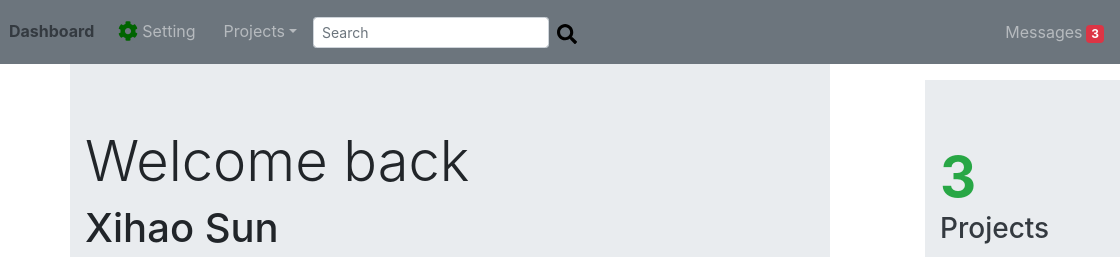
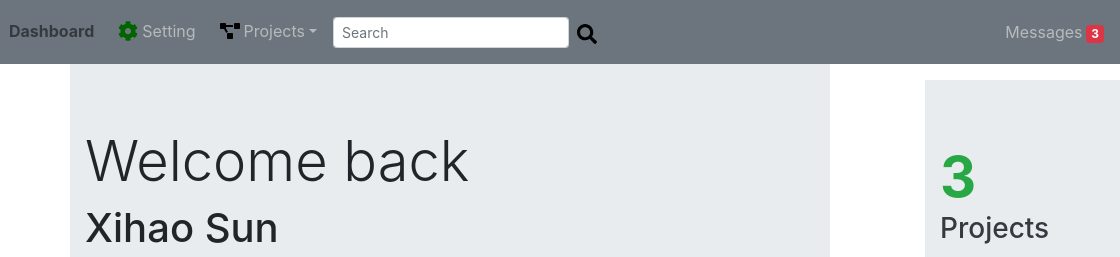
Before and after one commit to Jsxixs/2033-WebApplicationDashboardPage, a plain HTML site: page index.html in a window 1280 px wide. Shown: the top 257 px of the page, 0-1120 px from the left. Drawn offline with nearby package versions, Linux system fonts and the light colour scheme.

Commit message:
Update index.html

```diff
--- a/index.html
+++ b/index.html
@@ -20,7 +20,7 @@
                         <ul class="navbar-nav">
                             <li class="nav-item "><a class="nav-link text-dark font-weight-bold" href="#">Dashboard</a></li>
                             <li class="nav-item "><a class="nav-link " href="#"><img class="pb-1 ml-2 mr-1" src="/img/setting.svg" alt="" width="20px">Setting</a></li>
-                            <li class="nav-item dropdown"><a class="nav-link  dropdown-toggle float-left" href="#" id="navbarDropdown" role="button" data-toggle="dropdown" aria-haspopup="true" aria-expanded="false" href="#"><img class="pb-1 ml-2 mr-1" src="../lab-webapplicationdashboard/img/projects.svg" alt="" width="20px">Projects</a>
+                            <li class="nav-item dropdown"><a class="nav-link  dropdown-toggle float-left" href="#" id="navbarDropdown" role="button" data-toggle="dropdown" aria-haspopup="true" aria-expanded="false" href="#"><img class="pb-1 ml-2 mr-1" src="/img/projects.svg" alt="" width="20px">Projects</a>
                                 <div class="dropdown-menu" aria-labelledby="navbarDropdown">
                                     <a class="dropdown-item text-success font-weight-bold" href="#">A chat application</a>
                                     <a class="dropdown-item text-success font-weight-bold" href="#">Open source projects changelogs</a>
```
